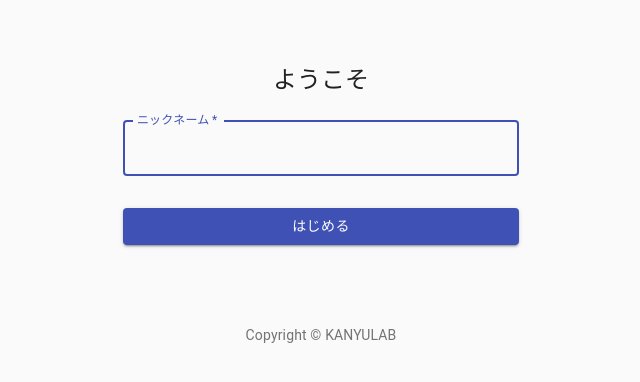
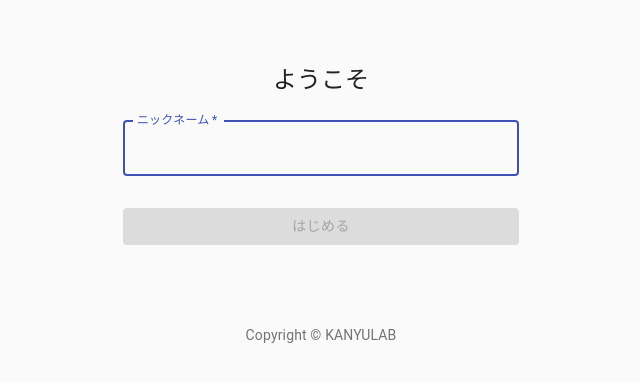
Before and after one commit to kanyuu-k/idobatakaigi, a React (Create React App) app: page / in a window 1280 px wide. Shown: the top 382 px of the page, without its empty margins (319-959 px from the left). Built offline with nearby package versions, Linux system fonts and the light colour scheme.

Commit message:
setName-by-clicking-button

```diff
--- a/src/components/App.js
+++ b/src/components/App.js
@@ -1,7 +1,10 @@
-import React from 'react';
+import React, {useState} from 'react';
 
 import SignIn from './SignIn';
 
 export default () => {
-  return <SignIn />;
+  const [name, setName] = useState('');
+  console.log({ name });
+
+  return <SignIn setName={ setName } />;
 };
--- a/src/components/SignIn.js
+++ b/src/components/SignIn.js
@@ -1,4 +1,4 @@
-import React from 'react';
+import React,{useState,useEffect} from 'react';
 import Button from '@material-ui/core/Button';
 import CssBaseline from '@material-ui/core/CssBaseline';
 import TextField from '@material-ui/core/TextField';
@@ -43,8 +43,17 @@
   },
 }));
 
-export default function SignIn() {
+export default function SignIn({setName}) {
   const classes = useStyles();
+  const [disabled, setDisabled] = useState(true);
+  const [string, setString] = useState('');
+  console.log({disabled, string});
+
+  useEffect(() => {
+    const disabled= string === '';
+    setDisabled(disabled);
+
+  },[string]);
 
   return (
     <Container component="main" maxWidth="xs">
@@ -63,6 +72,7 @@
             label="ニックネーム"
             name="name"
             autoFocus
+            onChange= {(e) => setString(e.target.value)}
           />
           <Button
             type="submit"
@@ -70,6 +80,7 @@
             variant="contained"
             color="primary"
             className={classes.submit}
+            disabled={disabled}
           >
             はじめる
           </Button>
```
